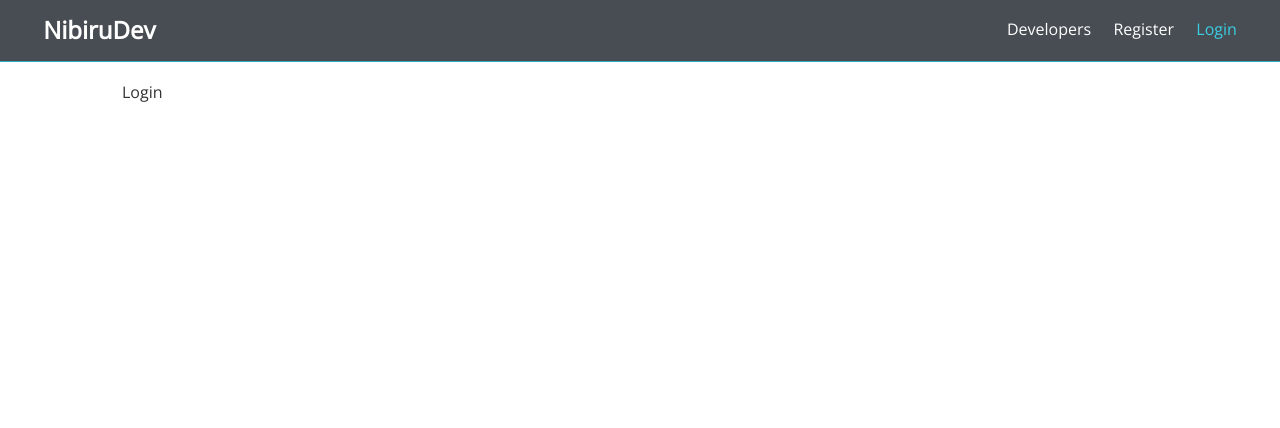
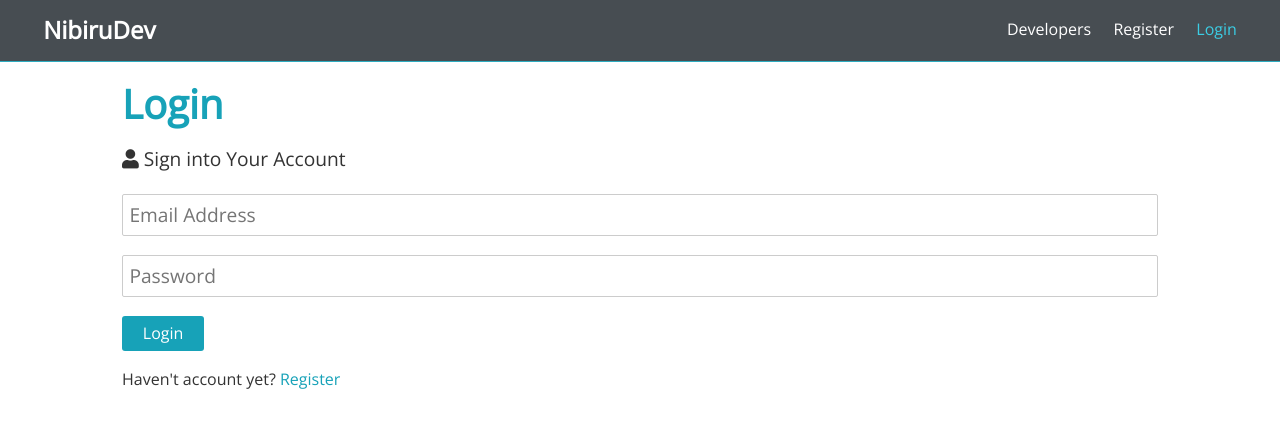
Before and after one commit to Aswassaw/mern-nibirudev, a React (Create React App) app in the folder client/: page /login in a window 1280 px wide. Shown: the top 428 px of the page. Built offline with nearby package versions, Linux system fonts and the light colour scheme.

Commit message:
Login Form

```diff
--- a/client/public/index.html
+++ b/client/public/index.html
@@ -1,14 +1,12 @@
 <!DOCTYPE html>
 <html lang="en">
+
 <head>
   <meta charset="utf-8" />
   <link rel="icon" href="%PUBLIC_URL%/favicon.ico" />
   <meta name="viewport" content="width=device-width, initial-scale=1" />
   <meta name="theme-color" content="#000000" />
-    <meta
-      name="description"
-      content="Web site created using create-react-app"
-    />
+  <meta name="description" content="Web site created using create-react-app" />
   <link rel="apple-touch-icon" href="%PUBLIC_URL%/logo192.png" />
   <!--
       manifest.json provides metadata used when your web app is installed on a
@@ -24,8 +22,12 @@
       work correctly both with client-side routing and a non-root public URL.
       Learn how to configure a non-root public URL by running `npm run build`.
     -->
+  <link rel="stylesheet" href="https://cdnjs.cloudflare.com/ajax/libs/font-awesome/5.15.4/css/all.min.css"
+    integrity="sha512-1ycn6IcaQQ40/MKBW2W4Rhis/DbILU74C1vSrLJxCq57o941Ym01SwNsOMqvEBFlcgUa6xLiPY/NS5R+E6ztJQ=="
+    crossorigin="anonymous" referrerpolicy="no-referrer" />
   <title>Welcome To NibiruDev</title>
 </head>
+
 <body>
   <noscript>You need to enable JavaScript to run this app.</noscript>
   <div id="root"></div>
@@ -40,4 +42,5 @@
       To create a production bundle, use `npm run build` or `yarn build`.
     -->
 </body>
+
 </html>
--- a/client/src/components/auth/Login.jsx
+++ b/client/src/components/auth/Login.jsx
@@ -1,11 +1,59 @@
-import React from 'react'
+import React, { Fragment, useState } from "react";
+import { Link } from "react-router-dom";
 
 const Login = () => {
+  const [formData, setFormData] = useState({
+    email: "",
+    password: "",
+  });
+  const { email, password } = formData;
+
+  const onChangeHandler = (e) =>
+    setFormData((c) => ({
+      ...c,
+      [e.target.name]: e.target.value,
+    }));
+
+  const onSubmitHandler = async (e) => {
+    e.preventDefault();
+    console.log("Success");
+  };
+
   return (
-    <div>
-      Login
-    </div>
-  )
-}
+    <Fragment>
+      <h1 className="large text-primary">Login</h1>
+      <p className="lead">
+        <i className="fas fa-user"></i> Sign into Your Account
+      </p>
+      <form className="form" onSubmit={onSubmitHandler}>
+        <div className="form-group">
+          <input
+            type="email"
+            name="email"
+            placeholder="Email Address"
+            value={email}
+            onChange={onChangeHandler}
+            required
+          />
+        </div>
+        <div className="form-group">
+          <input
+            type="password"
+            name="password"
+            placeholder="Password"
+            value={password}
+            onChange={onChangeHandler}
+            minLength="8"
+            required
+          />
+        </div>
+        <input type="submit" value="Login" className="btn btn-primary" />
+      </form>
+      <p className="my-1">
+        Haven't account yet? <Link to="register">Register</Link>
+      </p>
+    </Fragment>
+  );
+};
 
-export default Login
+export default Login;
--- a/client/src/components/auth/Register.jsx
+++ b/client/src/components/auth/Register.jsx
@@ -16,19 +16,19 @@ const Register = () => {
       [e.target.name]: e.target.value,
     }));
 
-  const onSubmitHandler = (e) => {
+  const onSubmitHandler = async (e) => {
     e.preventDefault();
 
     if (password !== password2) {
       console.log("Password tidak cocok");
     } else {
-      console.log(formData);
+      console.log("Success");
     }
   };
 
   return (
     <Fragment>
-      <h1 className="large text-primary">Sign Up</h1>
+      <h1 className="large text-primary">Register</h1>
       <p className="lead">
         <i className="fas fa-user"></i> Create Your Account
       </p>
```
Also changed, not shown: 2 other files (tests, documents, lock files or other folders). Lines whose indentation alone changed are shown as unchanged.
